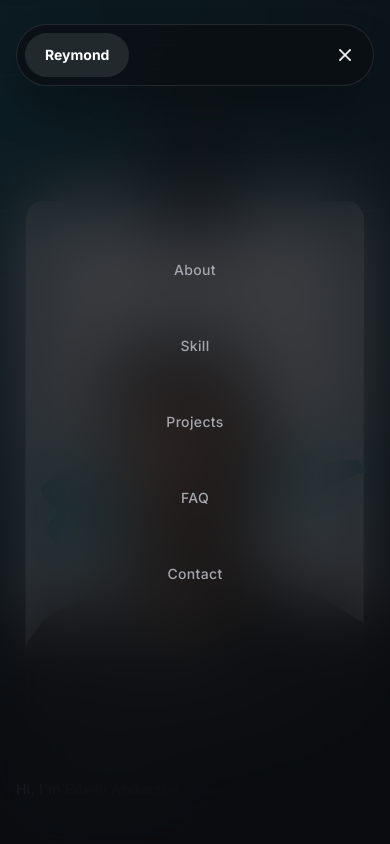
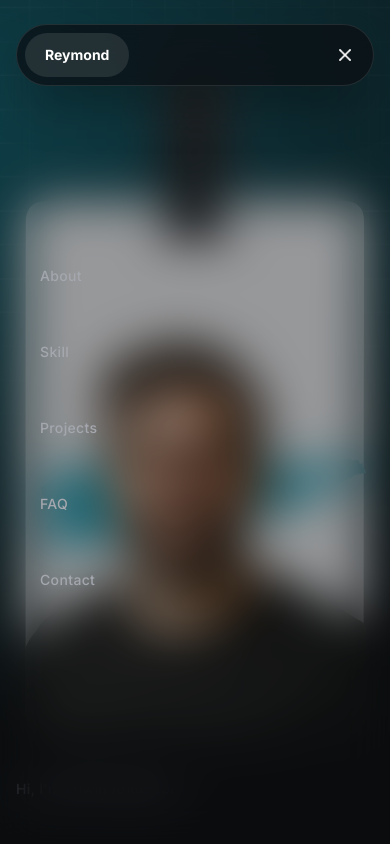
Before and after one commit to derey79/my-portofolio, a Next.js app: page / in a window 390 px wide. Both pictures are taken after a click on the button "Toggle Menu". Shown: the top 844 px of the page. Built offline with nearby package versions, Linux system fonts and the light colour scheme.

Commit message:
update navbar for responsive

```diff
--- a/src/app/components/Navbar.tsx
+++ b/src/app/components/Navbar.tsx
@@ -88,7 +88,6 @@ export const Navbar = () => {
             aria-label='Toggle Menu'
             className='flex md:hidden relative w-10 h-10 rounded-full hover:bg-white/5 transition-all z-60 border-none'
           >
-            {/* Ikon Hamburger (Muncul saat menu tertutup) */}
             <div
               className={`absolute inset-0 flex items-center justify-center transition-all duration-300 ${
                 isOpen
@@ -97,15 +96,14 @@ export const Navbar = () => {
               }`}
             >
               <Image
-                src='/icons/hamburger.png' // Sesuaikan lokasi folder aset Anda jika berbeda
+                src='/icons/hamburger.png'
                 alt='Open Menu'
                 width={20}
                 height={20}
-                className='object-contain inverted' // Tambahkan inverted jika gambar aslinya hitam agar menjadi putih
+                className='object-contain inverted'
               />
             </div>
 
-            {/* Ikon X-Close (Muncul saat menu terbuka) */}
             <div
               className={`absolute inset-0 flex items-center justify-center transition-all duration-300 ${
                 isOpen
@@ -114,7 +112,7 @@ export const Navbar = () => {
               }`}
             >
               <Image
-                src='/icons/x-close.png' // Sesuaikan lokasi folder aset Anda jika berbeda
+                src='/icons/x-close.png'
                 alt='Close Menu'
                 width={20}
                 height={20}
@@ -126,13 +124,13 @@ export const Navbar = () => {
       </nav>
 
       <div
-        className={`fixed inset-0 z-40 bg-neutral-950/80 backdrop-blur-2xl flex flex-col items-center justify-center gap-6 transition-all duration-500 md:hidden ${
+        className={`fixed inset-0 z-40 bg-neutral-950/40 backdrop-blur-xl flex flex-col items-center justify-center gap-6 transition-all duration-500 md:hidden ${
           isOpen
             ? 'opacity-100 pointer-events-auto'
             : 'opacity-0 pointer-events-none'
         }`}
       >
-        <div className='flex flex-col items-center gap-6 w-full px-8'>
+        <div className='flex flex-col items-center gap-6 w-full px-4 pt-3'>
           {navigationData.map((item) => {
             const isActive = pathname === item.href;
 
@@ -141,7 +139,7 @@ export const Navbar = () => {
                 key={item.href}
                 href={item.href}
                 onClick={() => setIsOpen(false)}
-                className={`text-sm font-medium tracking-wide transition-all duration-300 py-3 px-6 rounded-full w-full text-center ${
+                className={`text-sm font-medium tracking-wide transition-all duration-300 py-3 px-6 rounded-full w-full text-left ${
                   isActive
                     ? 'bg-white/10 text-primary-300 font-bold scale-105'
                     : 'text-neutral-400 hover:text-white'
```
